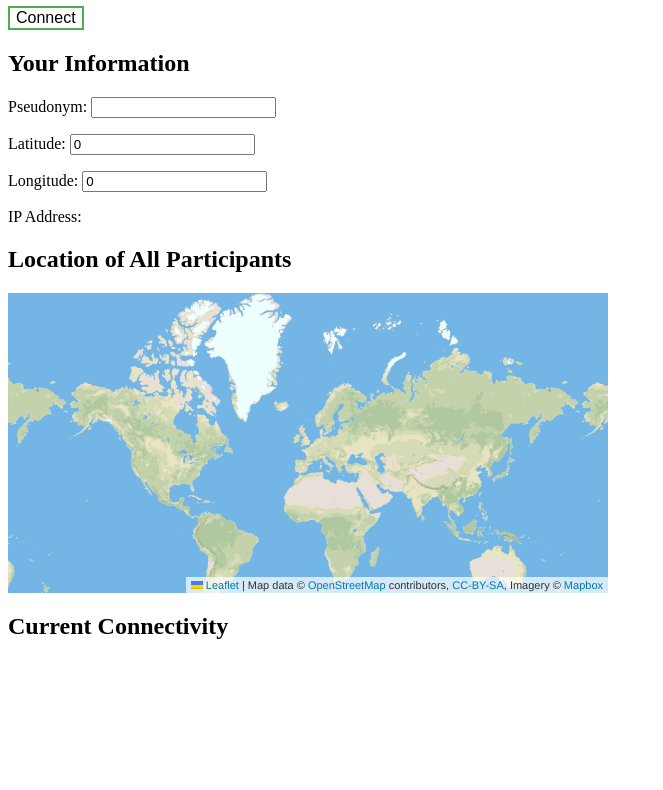
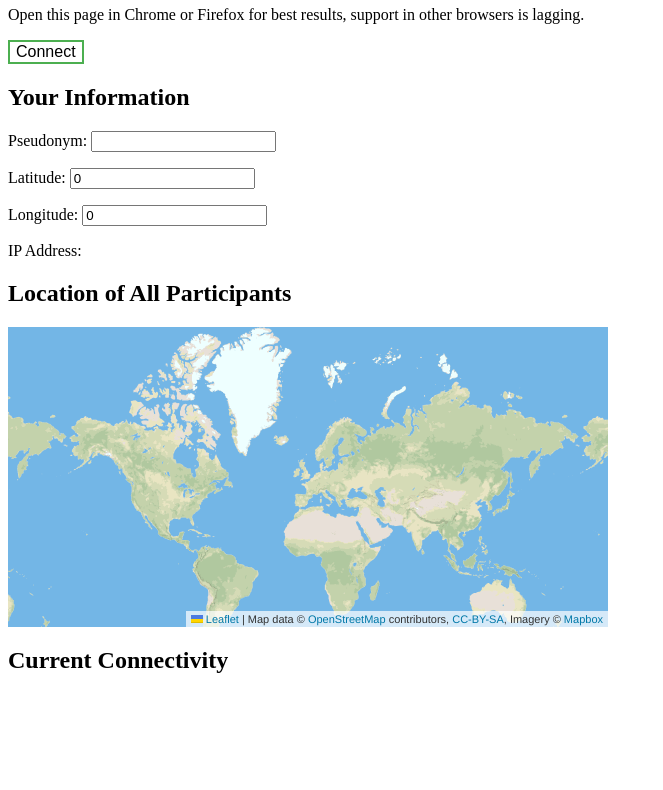
Before and after one commit to elavoie/webrtc-connection-testing, a website: page public/index.html in a window 1280 px wide. Shown: the part 60-850 px from the top of the page, without its empty margins (0-663 px from the left). Drawn offline with nearby package versions, Linux system fonts and the light colour scheme; files whose address does not match are found by name.

Commit message:
Added note to use Chrome or Firefox

```diff
--- a/public/index.html
+++ b/public/index.html
@@ -35,6 +35,7 @@
   </head>
   <body>
     <h1>WebRTC Direct Connection Testing</h1>
+     <p>Open this page in Chrome or Firefox for best results, support in other browsers is lagging.</p>
      <button class='button' id='connect-btn' onclick='volunteer.connect()' >Connect</button>
     <h2 id='infoTitle' >Your Information</h2>
     <form>
```
